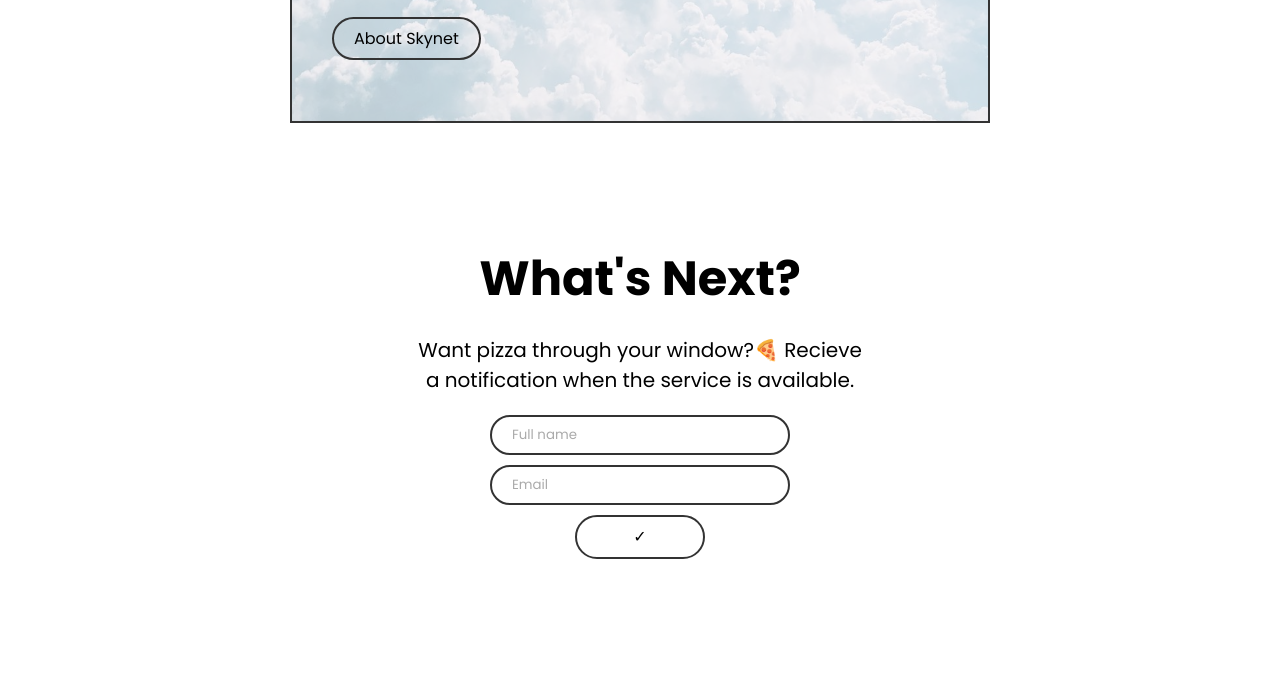
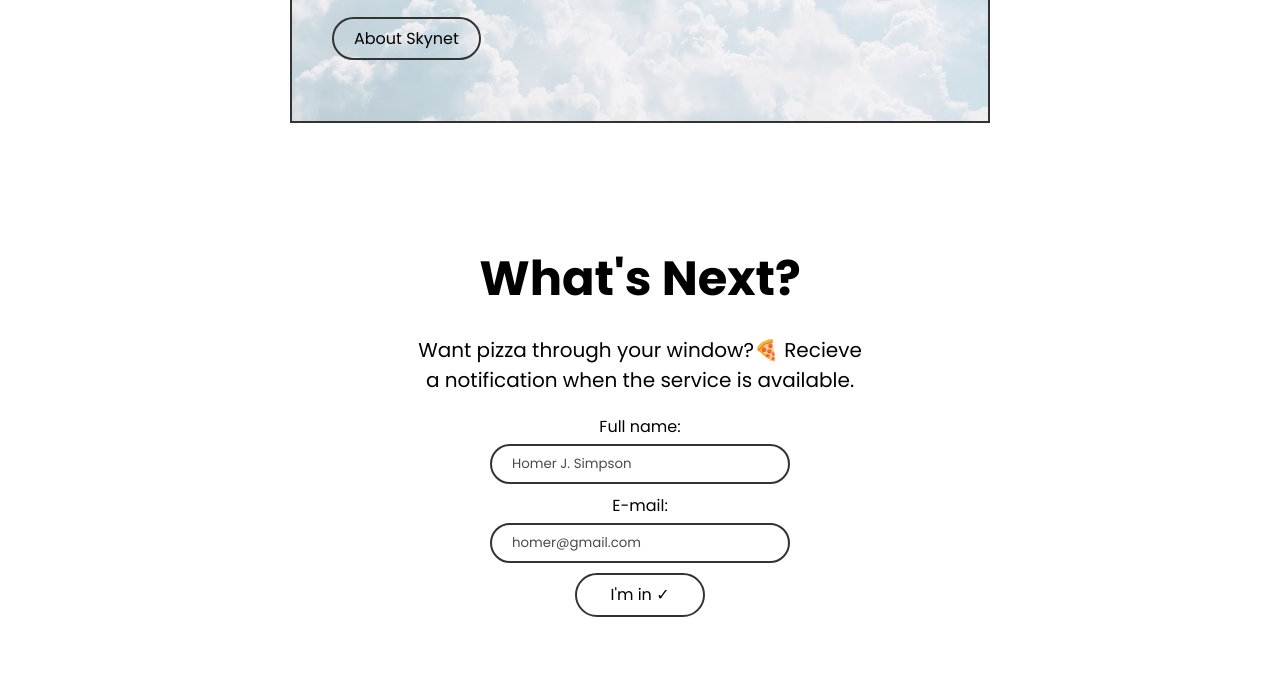
Before and after one commit to JFRG28/fullstack-one-vid, a browser extension: page acc_basics/skynet_eats/index.html in a window 1280 px wide. Shown: the part 1588-2264 px from the top of the page. Drawn offline with nearby package versions, Linux system fonts and the light colour scheme; no server answers.

Commit message:
added accessibility to form section

```diff
--- a/acc_basics/skynet_eats/index.css
+++ b/acc_basics/skynet_eats/index.css
@@ -186,7 +186,7 @@ a {
 	font-family: 'Poppins', sans-serif;
 }
 .input::-webkit-input-placeholder {
-    color: #aaaaaa;
+    color: #4A4A4A;
 }
 .submit-button {
     border: 2px solid #333333;
--- a/acc_basics/skynet_eats/index.html
+++ b/acc_basics/skynet_eats/index.html
@@ -81,9 +81,23 @@
             <form>
                 <h2 class="form-heading">What's Next?</h2>
                 <p class="form-intro">Want pizza through your window?🍕 Recieve a notification when the service is available.</p>
-                    <input class="input" type="text" placeholder="Full name" />
-                    <input class="input" type="email" placeholder="Email" />
-                    <div class="submit-button" type="button" onclick="submitForm()">✓</div>
+                <label for="fs-fullname-el">
+                        Full name:
+                </label>
+                <input
+                    class="input"
+                    type="text"
+                    placeholder="Homer J. Simpson"
+                    id="fs-fullname-el"/>
+                <label for="fs-email-el">
+                        E-mail:
+                </label>
+                <input
+                    class="input"
+                    type="email"
+                    placeholder="homer@gmail.com"
+                    id="fs-email-el"/>
+                <div class="submit-button" type="button" onclick="submitForm()">I'm in ✓</div>
             </form>
         </div>
 
```
Also changed, not shown: acc_basics/skynet_eats/sign_up.html (+1 -1 lines). Lines whose indentation alone changed are shown as unchanged.
